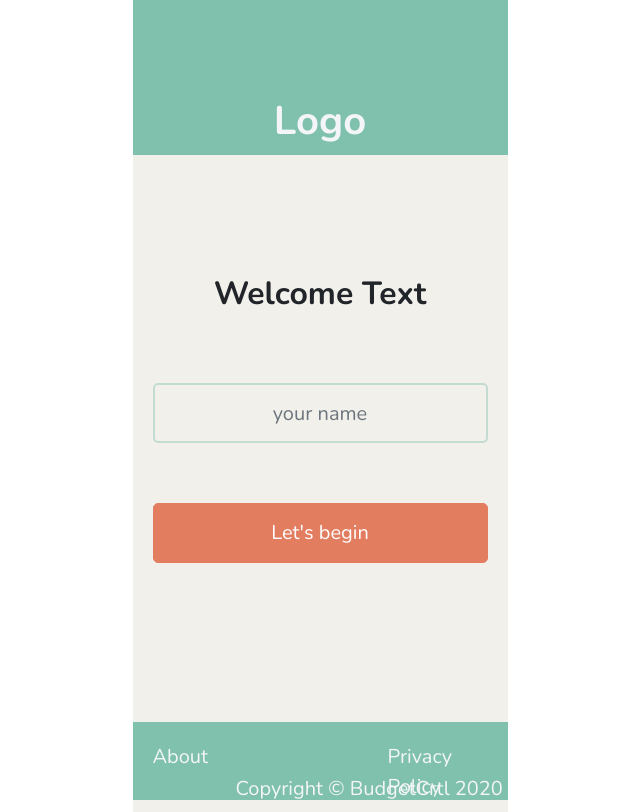
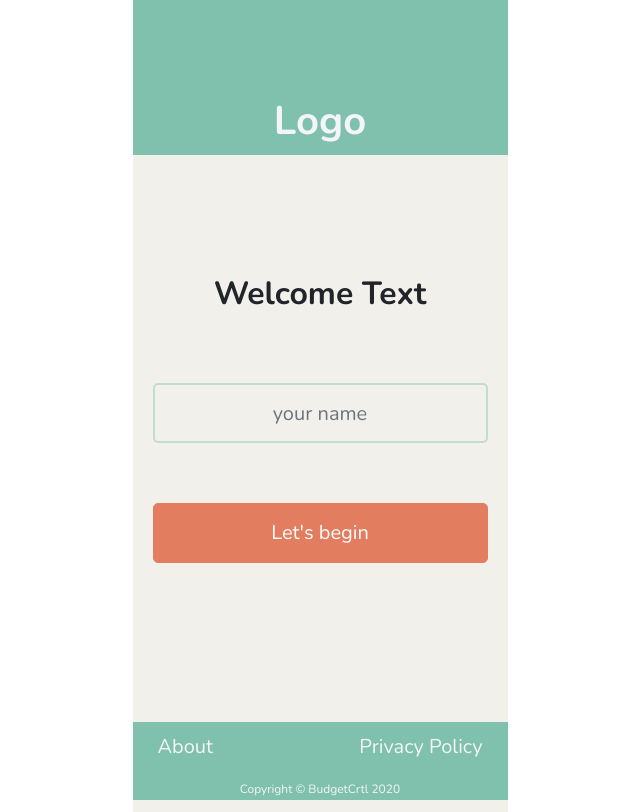
Before and after one commit to BCH-REACT20S-Project-1-Group-2/BCH-REACT20S-Project-1-Group-2.github.io, a React (Create React App) app in the folder frontend/: page / in a window 1280 px wide. Shown: the whole page, without its empty margins (320-960 px from the left). Built offline with nearby package versions, Linux system fonts and the light colour scheme.

Commit message:
bugfix/frontend-skeleton/component-structure: Footer component refactored

```diff
--- a/frontend/src/components/Footer.js
+++ b/frontend/src/components/Footer.js
@@ -1,12 +1,18 @@
 import React from 'react';
+import { Container, Row, Col } from 'react-bootstrap';
 import { Switch, Route } from 'react-router-dom';
 import AppFooter from './AppFooter';
-import CustomModal from './CustomModal';
-import '../styles/Footer.css';
+import CustomModal from "./CustomModal";
 
 function Footer() {
   return (
-    <footer>
+    <footer
+      className="p-2"
+      style={{
+        height: "78px",
+      }}
+    >
+      <Container>
         <Switch>
           <Route path="/landing">
             <AppFooter />
@@ -15,14 +21,31 @@ function Footer() {
             <AppFooter />
           </Route>
           <Route path="/">
-          <CustomModal title="About" body="About lorem ipsum" />
+            <Row>
+              <Col>
+                <CustomModal
+                  title="About"
+                  body="About lorem ipsum"
+                />
+              </Col>
+              <Col className="d-flex justify-content-end">
                 <CustomModal
                   title="Privacy Policy"
                   body="Privacy policy lorem ipsum"
                 />
+              </Col>
+            </Row>
+
           </Route>
         </Switch>
-      <div id="copyright">Copyright &copy; BudgetCrtl 2020</div>
+        <Row>
+          <Col>
+            <h6 className="d-flex justify-content-center mt-3">
+              Copyright &copy; BudgetCrtl 2020
+            </h6>
+          </Col>
+        </Row>
+      </Container>
     </footer>
   );
 }
--- a/frontend/src/styles/App.css
+++ b/frontend/src/styles/App.css
@@ -33,6 +33,9 @@ h3 {
   font-size: 24px !important;
   font-weight: 600 !important;
 }
+h6 {
+  font-size: 12px !important;
+}
 
 input {
   height: 60px !important;
--- a/frontend/src/styles/Footer.css
+++ /dev/null
@@ -1,28 +0,0 @@
-footer {
-  background-color: var(--headerFooter-bg-color);
-  color: var(--light-font);
-  height: 78px;
-  position: relative;
-}
-
-#About,
-#Privacy,
-#copyright {
-  position: absolute;
-}
-
-#About {
-  top: 20px;
-  left: 20px;
-}
-
-#Privacy {
-  top: 20px;
-  left: 255px;
-}
-
-#copyright {
-  top: 52px;
-  left: 103px;
-  font-size: 12px;
-}
```
Lines whose indentation alone changed are shown as unchanged.
